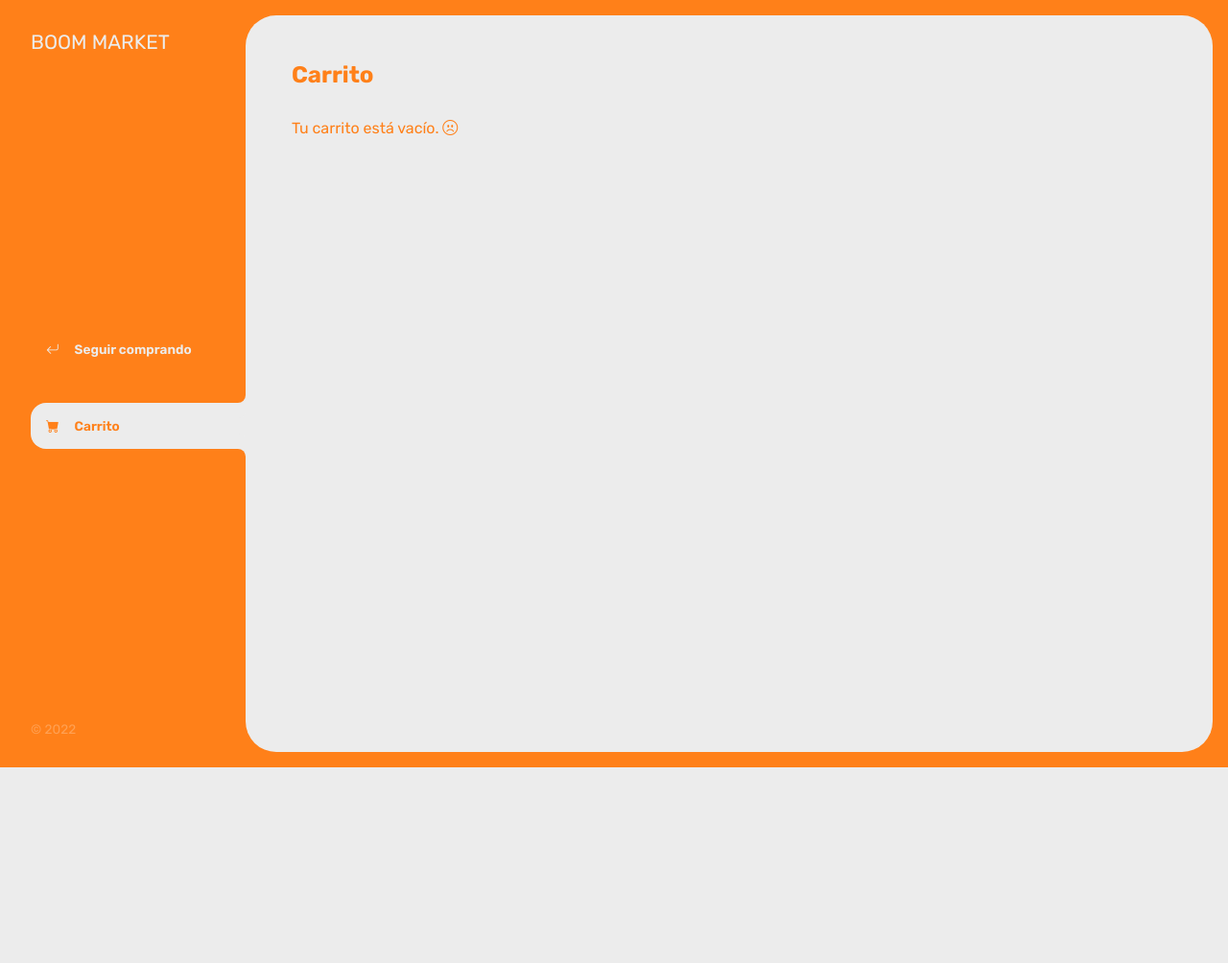
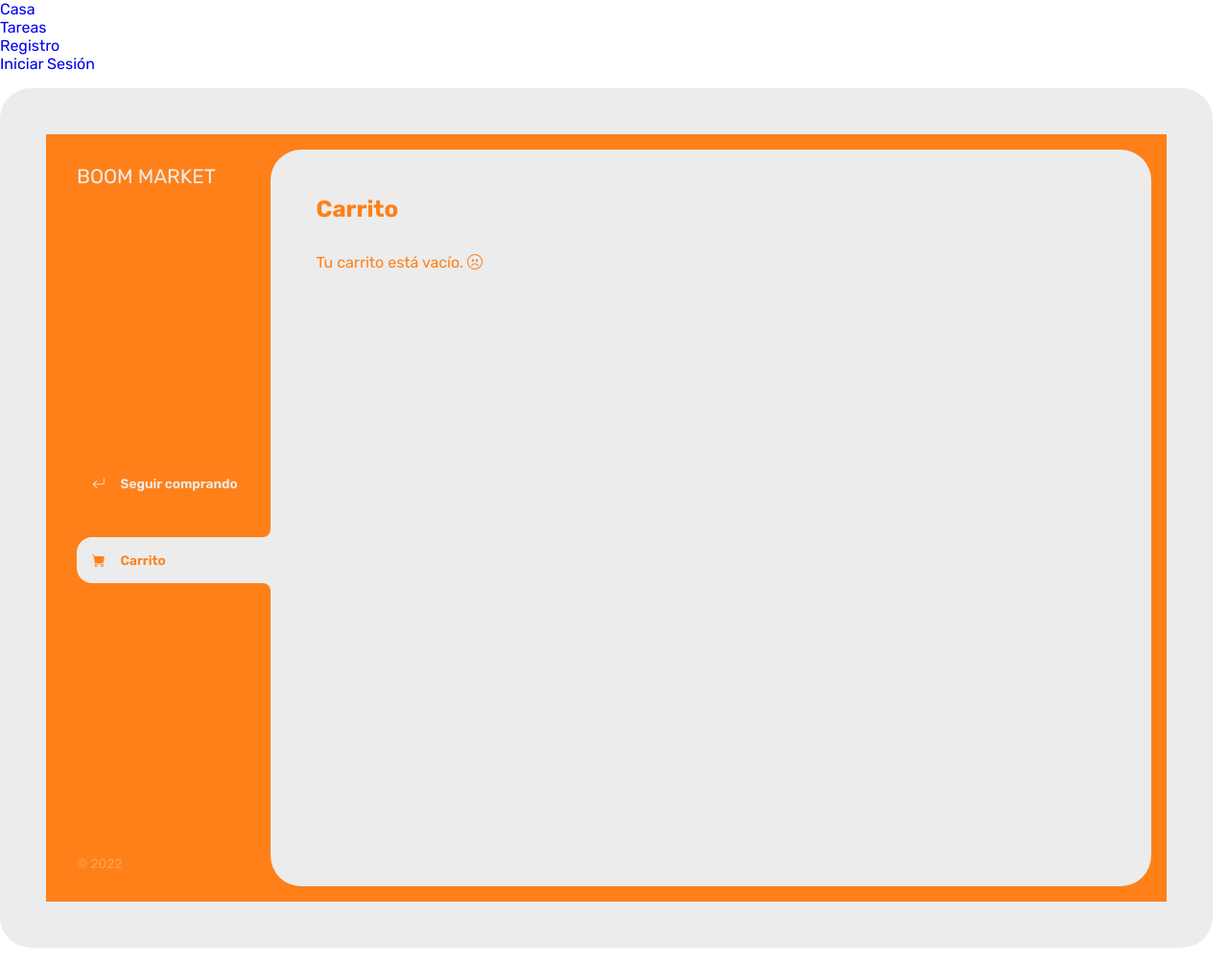
Before and after one commit to DiegoLlerena13/Tecsup, a Django app: template tiendaOnline/tienda/templates/carrito.html in a window 1280 px wide. Shown: the whole page at 96% size. Before the commit the page ends 800 px from the top, so only its background shows below. Run offline with Django 4.2, Linux system fonts and the light colour scheme; the template is opened without the code that fills it, so the values that code supplies are empty; some libraries are stand-ins or nearby versions.

Commit message:
modificando los templates

```diff
--- /dev/null
+++ b/tiendaOnline/tienda/templates/base.html
@@ -0,0 +1,43 @@
+<!DOCTYPE html>
+<html lang="es">
+<head>
+    <meta charset="UTF-8">
+    <meta http-equiv="X-UA-Compatible" content="IE=edge">
+    <meta name="viewport" content="width=device-width, initial-scale=1.0">
+    <title>BOOM MARKET</title>
+    <link rel="stylesheet" href="https://cdn.jsdelivr.net/npm/bootstrap-icons@1.9.1/font/bootstrap-icons.css">
+    <link rel="stylesheet" href="./css/main.css">
+</head>
+<body>
+    <nav>
+        <ul>
+            <li>
+                <a href="/">Casa</a>
+            </li>
+            <li>
+                <a href="/tareas">Tareas</a>
+            </li>
+            {% if user.is_authenticated %}
+            <li>
+                <a href="/tareas/crear">Crear Tarea</a>
+            </li>
+            <li>
+                <a href="/logout">Cerrar Sesión</a>
+            </li>
+            {% else %}
+            <li>
+                <a href="/registro">Registro</a>
+            </li>
+            <li>
+                <a href="/login">Iniciar Sesión</a>
+            </li>
+            {% endif %}
+
+        </ul>
+    </nav>
+    <main>
+        {% block content %}
+        {% endblock %}
+    </main>
+</body>
+</html>
--- a/tiendaOnline/tienda/templates/carrito.html
+++ b/tiendaOnline/tienda/templates/carrito.html
@@ -1,161 +1,70 @@
-<!DOCTYPE html>
+{% extends 'base.html' %}
 
-<html lang="es">
-
-<head>
-
-    <meta charset="UTF-8">
-
-    <meta http-equiv="X-UA-Compatible" content="IE=edge">
-
-    <meta name="viewport" content="width=device-width, initial-scale=1.0">
-
-    <title>BOOM MARKET</title>
-
-    <link rel="stylesheet" href="https://cdn.jsdelivr.net/npm/bootstrap-icons@1.9.1/font/bootstrap-icons.css">
-
-    <link rel="stylesheet" href="./css/main.css">
-
-</head>
-
-<body>
-
-
-
-
+{% block content %}
 <div class="wrapper">
-
     <header class="header-mobile">
-
         <h1 class="logo">
-
             <img src="img/logo.png" alt="">
-
         </h1>
-
         <button class="open-menu" id="open-menu">
-
             <i class="bi bi-list"></i>
-
         </button>
-
     </header>
-
     <aside>
-
         <button class="close-menu" id="close-menu">
-
             <i class="bi bi-x"></i>
-
         </button>
-
         <header>
-
             <h1 class="logo">BOOM MARKET</h1>
-
         </header>
-
         <nav>
-
             <ul>
-
                 <li>
-
                     <a class="boton-menu boton-volver" href="./index.html">
-
                         <i class="bi bi-arrow-return-left"></i> Seguir comprando
-
                     </a>
-
                 </li>
-
                 <li>
-
                     <a class="boton-menu boton-carrito active" href="./carrito.html">
-
                         <i class="bi bi-cart-fill"></i> Carrito
-
                     </a>
-
                 </li>
-
             </ul>
-
         </nav>
-
         <footer>
-
             <p class="texto-footer">© 2022</p>
-
         </footer>
-
     </aside>
-
     <main>
-
         <h2 class="titulo-principal">Carrito</h2>
-
         <div class="contenedor-carrito">
-
             <p id="carrito-vacio" class="carrito-vacio">Tu carrito está vacío. <i class="bi bi-emoji-frown"></i></p>
 
+            <div id="carrito-productos" class="carrito-productos disabled">
+                <!-- Esto se va a completar con el JS -->
+            </div>
 
+            <div id="carrito-acciones" class="carrito-acciones disabled">
+                <div class="carrito-acciones-izquierda">
+                    <button id="carrito-acciones-vaciar" class="carrito-acciones-vaciar">Vaciar carrito</button>
+                </div>
+                <div class="carrito-acciones-derecha">
+                    <div class="carrito-acciones-total">
+                        <p>Total:</p>
+                        <p id="total">$3000</p>
+                    </div>
+                    <button id="carrito-acciones-comprar" class="carrito-acciones-comprar">Comprar ahora</button>
+                </div>
+            </div>
 
-
-                <div id="carrito-productos" class="carrito-productos disabled">
-
-                    <!-- Esto se va a completar con el JS -->
+            <p id="carrito-comprado" class="carrito-comprado disabled">Muchas gracias por tu compra. <i
+                    class="bi bi-emoji-laughing"></i></p>
 
         </div>
-
-
-
-
-                <div id="carrito-acciones" class="carrito-acciones disabled">
-
-                    <div class="carrito-acciones-izquierda">
-
-                        <button id="carrito-acciones-vaciar" class="carrito-acciones-vaciar">Vaciar carrito</button>
-
+    </main>
 </div>
 
-                    <div class="carrito-acciones-derecha">
-
-                        <div class="carrito-acciones-total">
-
-                            <p>Total:</p>
-
-                            <p id="total">$3000</p>
-
-                        </div>
-
-                        <button id="carrito-acciones-comprar" class="carrito-acciones-comprar">Comprar ahora</button>
-
-                    </div>
-
-                </div>
-
-
-
-
-                <p id="carrito-comprado" class="carrito-comprado disabled">Muchas gracias por tu compra. <i class="bi bi-emoji-laughing"></i></p>
-
-
-
-
-            </div>
-
-        </main>
-
-    </div>
-
-
-
-
 <script src="./js/carrito.js"></script>
-
 <script src="./js/menu.js"></script>
 
-</body>
-
-</html>
+{% endblock %}
```
Lines whose indentation alone changed are shown as unchanged.
